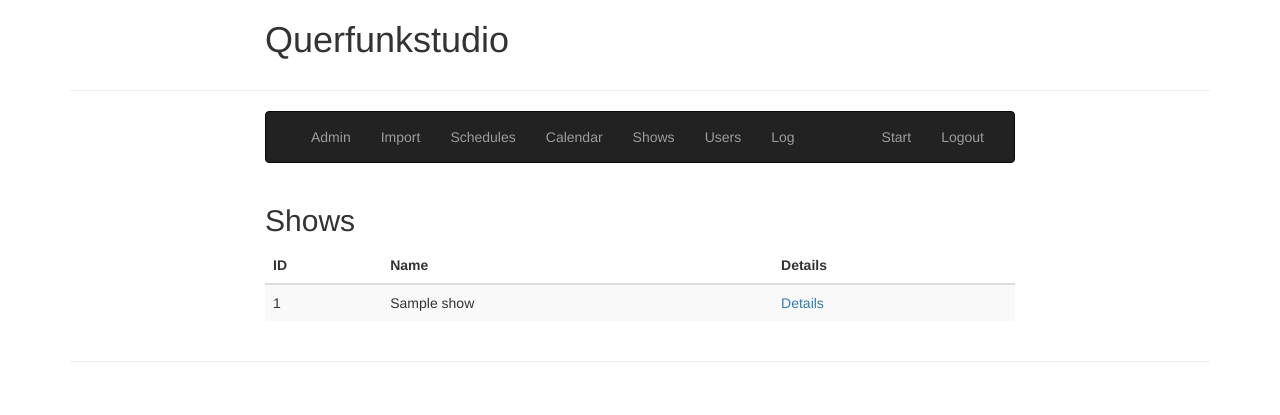
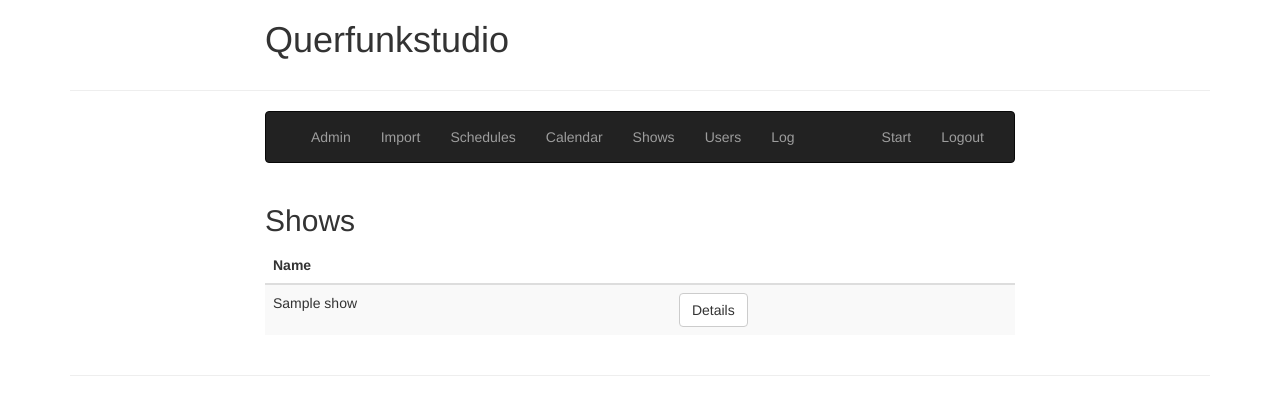
Before and after one commit to olf42/querfunkstudio, a Python web app: template templates/shows.html in a window 1280 px wide. Shown: the top 415 px of the page. Run offline with Jinja, Linux system fonts and the light colour scheme; the template is opened without the code that fills it: most values are stand-ins (such as "Sample title", 1, 10 or a date in 2020); some libraries are stand-ins or nearby versions.

Commit message:
reformated showpage

```diff
--- a/templates/shows.html
+++ b/templates/shows.html
@@ -12,20 +12,16 @@ Shows
 			{% if shows %}
 			<table class="table table-striped table-hover ">
                                         <thead>
-						<th>ID</th>
                                                 <th>Name</th>
-                                                <th>Details</th>
+                                                <th></th>
                                         </thead>
 					{% for show in shows %}
 					<tr>
 						<td>
-							{{ show.id }}
-						</td>
-						<td>
 							{{ show.name }}
 						</td>
 						<td>
-							<a href="/admin/show?id={{ show.id }}">Details</a>
+							<a href="/admin/show?id={{ show.id }}" class="btn btn-default">Details</a>
 						</td>
 					</tr>
 				{% endfor %}
```
